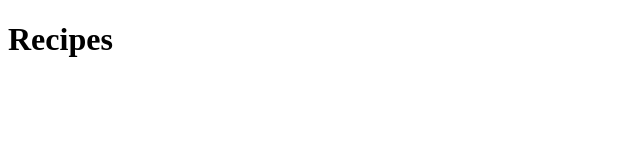
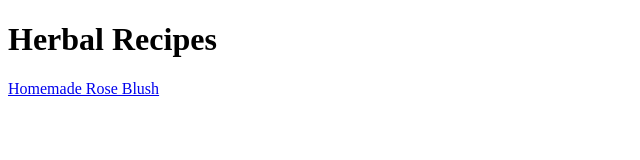
Before and after one commit to Mdrewno/odin-recipes, a plain HTML site: page index.html in a window 1280 px wide. Shown: the whole page, without its empty margins (0-640 px from the left). Drawn offline with Linux system fonts and the light colour scheme.

Commit message:
linked blush to index

```diff
--- a/index.html
+++ b/index.html
@@ -6,6 +6,7 @@
     </head>
 
     <body>
-        <h1>Recipes</h1>
+        <h1>Herbal Recipes</h1>
+        <a href="recipes/blush.html">Homemade Rose Blush</a>
     </body>
  </html>
```
